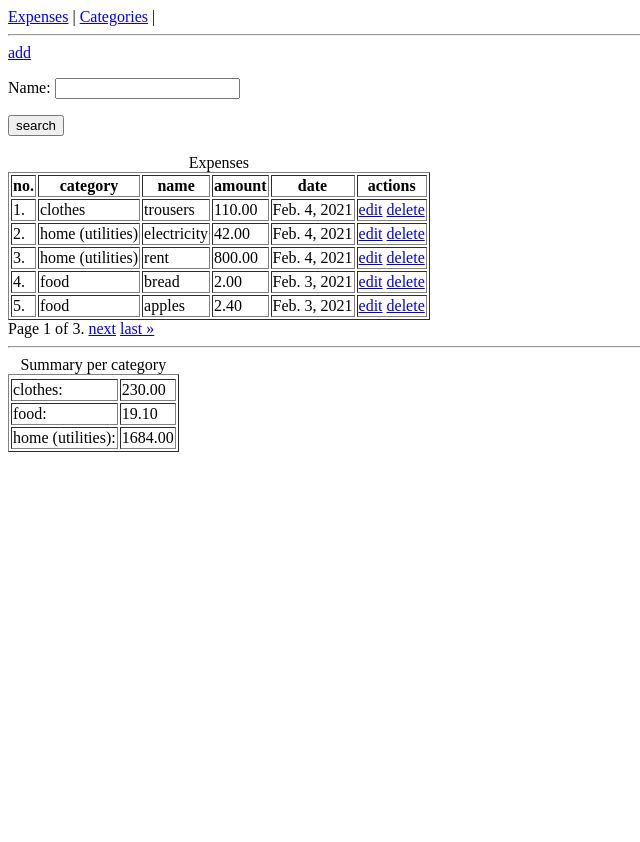
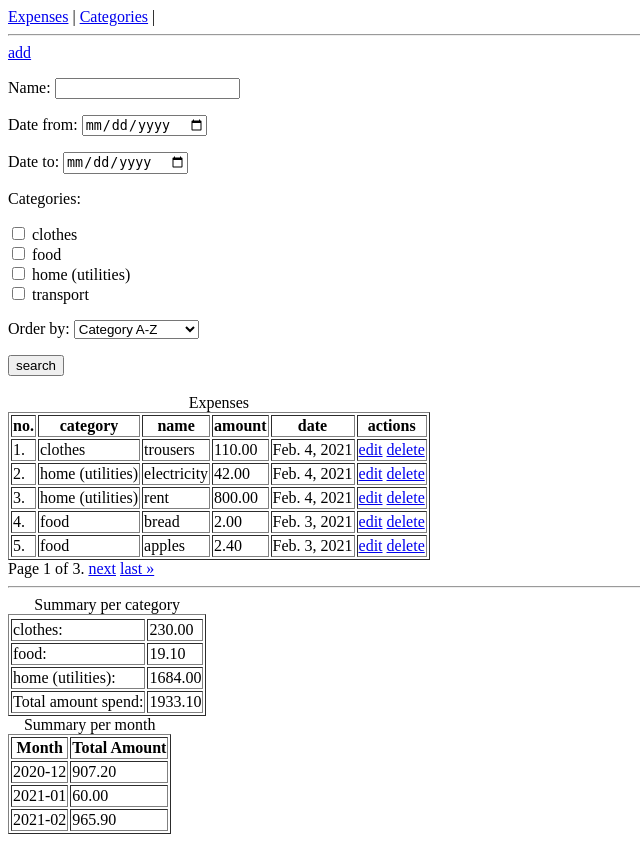
Before and after one commit to OlgierdOp/task1, a Django app: page /expenses/expense/list/ in a window 1280 px wide. Shown: the whole page, without its empty margins (0-640 px from the left). Before the commit the page ends 452 px from the top, so only its background shows below. Run offline with Django 4.2, Linux system fonts and the light colour scheme; data comes from the database, SQL or seed files in the repository.

Commit message:
task finished

```diff
--- a/expenses/forms.py
+++ b/expenses/forms.py
@@ -1,12 +1,50 @@
 from django import forms
-from .models import Expense
+from .models import Expense, Category
 
 
 class ExpenseSearchForm(forms.ModelForm):
+    ORDER_BY_CHOICES = [
+        ('category__name', 'Category A-Z'),
+        ('-category__name', 'Category Z-A'),
+        ('-date', 'Date Descending'),
+        ('date', 'Date Ascending'),
+    ]
+
     class Meta:
         model = Expense
         fields = ('name',)
 
+    date_from = forms.DateField(
+        required=False,
+        widget=forms.DateInput(attrs={'type': 'date'})
+    )
+    date_to = forms.DateField(
+        required=False,
+        widget=forms.DateInput(attrs={'type': 'date'})
+    )
+    categories = forms.ModelMultipleChoiceField(
+        widget=forms.CheckboxSelectMultiple,
+        queryset=Category.objects.all(),
+        required=False,
+    )
+    order_by = forms.ChoiceField(
+        choices=ORDER_BY_CHOICES,
+        required=False,
+    )
+
     def __init__(self, *args, **kwargs):
         super().__init__(*args, **kwargs)
         self.fields['name'].required = False
+
+    def clean(self):
+        cleaned_data = super().clean()
+        date_from = cleaned_data.get('date_from')
+        date_to = cleaned_data.get('date_to')
+
+        if date_from and date_to:
+            if date_to < date_from:
+                raise forms.ValidationError(
+                    "The end date must be later than the start date."
+                )
+
+        return cleaned_data
--- a/expenses/models.py
+++ b/expenses/models.py
@@ -16,7 +16,7 @@ class Expense(models.Model):
     class Meta:
         ordering = ('-date', '-pk')
 
-    category = models.ForeignKey(Category, models.PROTECT, null=True, blank=True)
+    category = models.ForeignKey(Category, models.PROTECT, null=True, blank=True, related_name='expense_category')
 
     name = models.CharField(max_length=50)
     amount = models.DecimalField(max_digits=8, decimal_places=2)
--- a/expenses/reports.py
+++ b/expenses/reports.py
@@ -1,7 +1,7 @@
 from collections import OrderedDict
 
 from django.db.models import Sum, Value
-from django.db.models.functions import Coalesce
+from django.db.models.functions import Coalesce, TruncMonth
 
 
 def summary_per_category(queryset):
@@ -13,3 +13,10 @@ def summary_per_category(queryset):
         .annotate(s=Sum('amount'))
         .values_list('category_name', 's')
     ))
+
+
+def total_amount_spend(queryset):
+    return queryset.aggregate(total=Sum('amount'))['total']
+
+def summary_per_month(queryset):
+    return queryset.annotate(month=TruncMonth('date')).values('month').annotate(total=Sum('amount')).order_by('month')
--- a/expenses/templates/expenses/category_list.html
+++ b/expenses/templates/expenses/category_list.html
@@ -8,6 +8,7 @@
 		<tr>
 			<th>name</th>
 			<th>actions</th>
+			<th>number of expenses</th>
 		</tr>
 	</thead>
 	<tbody>
@@ -17,7 +18,11 @@
 				{{obj.name}}
 			</td>
 			<td>
+				<a href="{% url 'expenses:category-edit' obj.id %}">edit</a>
 				<a href="{% url 'expenses:category-delete' obj.id %}">delete</a>
+			</td>
+			<td>
+				{{obj.expense_category.all.count}}
 			</td>
 		</tr>
 		{% endfor %}
--- a/expenses/templates/expenses/expense_list.html
+++ b/expenses/templates/expenses/expense_list.html
@@ -54,6 +54,27 @@
         <td>{{total|floatformat:2}}</td>
     </tr>
     {% endfor %}
+    <tr>
+        <td>
+
+            Total amount spend:
+        </td>
+        <td>
+            {{ total_amount_spend|floatformat:2 }}
+        </td>
     </tr>
 </table>
+<table border="1">
+    <caption>Summary per month</caption>
+    <tr>
+        <th>Month</th>
+        <th>Total Amount</th>
+    </tr>
+    {% for item in summary_per_month %}
+    <tr>
+        <td>{{ item.month|date:"Y-m" }}</td>
+        <td>{{ item.total|floatformat:2 }}</td>
+    </tr>
+    {% endfor %}
+</table>
 {% endblock %}
--- a/expenses/urls.py
+++ b/expenses/urls.py
@@ -2,7 +2,6 @@ from django.views.generic import CreateView, UpdateView, DeleteView
 from django.urls import path, reverse_lazy
 from .models import Expense, Category
 from .views import ExpenseListView, CategoryListView
-
 
 urlpatterns = [
     path('expense/list/',
@@ -10,25 +9,25 @@ urlpatterns = [
          name='expense-list'),
     path('expense/create/',
          CreateView.as_view(
-            model=Expense,
-            fields='__all__',
-            success_url=reverse_lazy('expenses:expense-list'),
-            template_name='generic_update.html'
+             model=Expense,
+             fields='__all__',
+             success_url=reverse_lazy('expenses:expense-list'),
+             template_name='generic_update.html'
          ),
          name='expense-create'),
     path('expense/<int:pk>/edit/',
          UpdateView.as_view(
-            model=Expense,
-            fields='__all__',
-            success_url=reverse_lazy('expenses:expense-list'),
-            template_name='generic_update.html'
+             model=Expense,
+             fields='__all__',
+             success_url=reverse_lazy('expenses:expense-list'),
+             template_name='generic_update.html'
          ),
          name='expense-edit'),
     path('expense/<int:pk>/delete/',
          DeleteView.as_view(
-            model=Expense,
-            success_url=reverse_lazy('expenses:expense-list'),
-            template_name='generic_delete.html'
+             model=Expense,
+             success_url=reverse_lazy('expenses:expense-list'),
+             template_name='generic_delete.html'
          ),
          name='expense-delete'),
 
@@ -37,17 +36,25 @@ urlpatterns = [
          name='category-list'),
     path('category/create/',
          CreateView.as_view(
-            model=Category,
-            fields='__all__',
-            success_url=reverse_lazy('expenses:category-list'),
-            template_name='generic_update.html'
+             model=Category,
+             fields='__all__',
+             success_url=reverse_lazy('expenses:category-list'),
+             template_name='generic_update.html'
          ),
          name='category-create'),
     path('category/<int:pk>/delete/',
          DeleteView.as_view(
-            model=Category,
-            success_url=reverse_lazy('expenses:category-list'),
-            template_name='generic_delete.html'
+             model=Category,
+             success_url=reverse_lazy('expenses:category-list'),
+             template_name='generic_delete.html'
          ),
          name='category-delete'),
+    path('category/<int:pk>/edit/',
+         UpdateView.as_view(
+             model=Category,
+             fields='__all__',
+             success_url=reverse_lazy('expenses:category-list'),
+             template_name='generic_update.html'
+         ),
+         name='category-edit'),
 ]
--- a/expenses/views.py
+++ b/expenses/views.py
@@ -1,8 +1,10 @@
+from django.db.models import Q
+from django.views.generic import UpdateView
 from django.views.generic.list import ListView
 
 from .forms import ExpenseSearchForm
 from .models import Expense, Category
-from .reports import summary_per_category
+from .reports import summary_per_category, total_amount_spend, summary_per_month
 
 
 class ExpenseListView(ListView):
@@ -15,14 +17,48 @@ class ExpenseListView(ListView):
         form = ExpenseSearchForm(self.request.GET)
         if form.is_valid():
             name = form.cleaned_data.get('name', '').strip()
+            date_from = form.cleaned_data.get('date_from')
+            date_to = form.cleaned_data.get('date_to')
+            categories = form.cleaned_data.get('categories')
+            order_by = form.cleaned_data.get('order_by')
+
+            filters = Q()
+
             if name:
-                queryset = queryset.filter(name__icontains=name)
+                filters &= Q(name__icontains=name)
 
+            if categories:
+                filters &= Q(category__in=categories)
+
+            if date_from and date_to:
+                filters &= Q(date__gte=date_from, date__lte=date_to)
+            elif date_from:
+                filters &= Q(date__gte=date_from)
+            elif date_to:
+                filters &= Q(date__lte=date_to)
+
+            queryset = queryset.filter(filters)
+
+            if order_by:
+                queryset = queryset.order_by(order_by)
+
+        query_params = self.request.GET.copy()
+
+        if 'page' in query_params:
+            query_params.pop('page')
+
+        search_params = query_params.urlencode()
         return super().get_context_data(
             form=form,
             object_list=queryset,
             summary_per_category=summary_per_category(queryset),
-            **kwargs)
+            search_params=search_params,
+            current_url=self.request.path,
+            total_amount_spend=total_amount_spend(queryset),
+            summary_per_month=summary_per_month(queryset),
+            **kwargs
+        )
+
 
 class CategoryListView(ListView):
     model = Category
--- a/project/templates/_pagination.html
+++ b/project/templates/_pagination.html
@@ -1,8 +1,8 @@
 <div class="pagination">
     <span class="pagination__nav">
         {% if page_obj.has_previous %}
-            <a href="?page=1">&laquo; first</a>
-            <a href="?page={{ page_obj.previous_page_number }}">previous</a>
+            <a href="?page=1&{{ search_params }}">&laquo; first</a>
+            <a href="?page={{ page_obj.previous_page_number }}&{{ search_params }}">previous</a>
         {% endif %}
 
         <span class="current">
@@ -10,8 +10,8 @@
         </span>
 
         {% if page_obj.has_next %}
-            <a href="?page={{ page_obj.next_page_number }}">next</a>
-            <a href="?page={{ page_obj.paginator.num_pages }}">last &raquo;</a>
+            <a href="?page={{ page_obj.next_page_number }}&{{ search_params }}">next</a>
+            <a href="?page={{ page_obj.paginator.num_pages }}&{{ search_params }}">last &raquo;</a>
         {% endif %}
     </span>
 </div>
```
Also changed, not shown: TODO.md (line endings or trailing spaces), expenses/migrations/0002_alter_expense_options.py (added), expenses/migrations/0003_alter_expense_options_alter_expense_category.py (added). Lines whose indentation alone changed are shown as unchanged.
